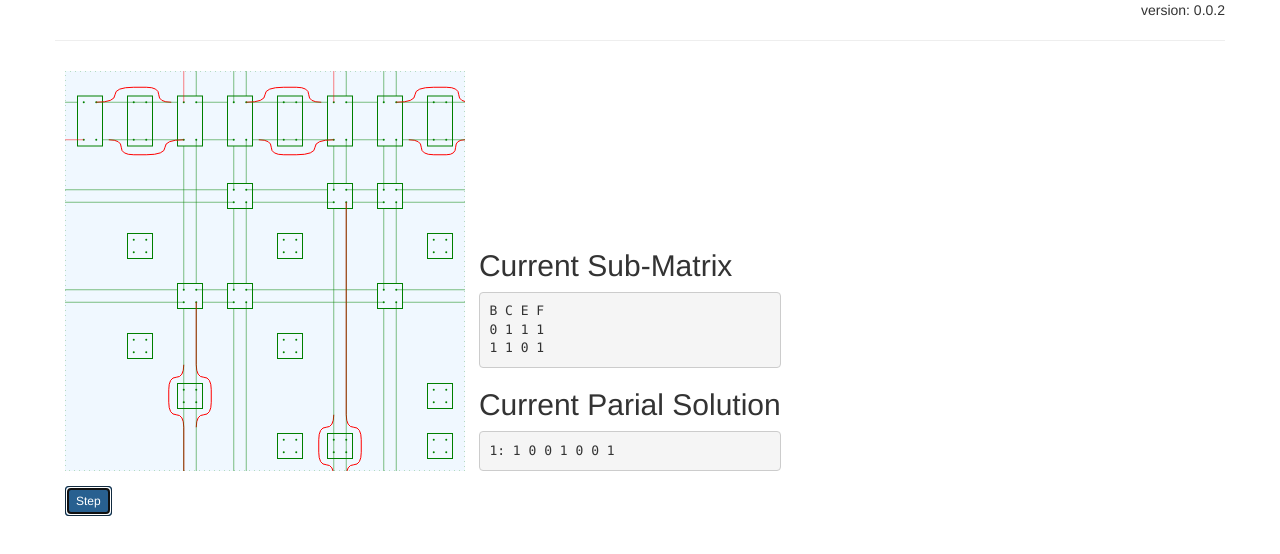
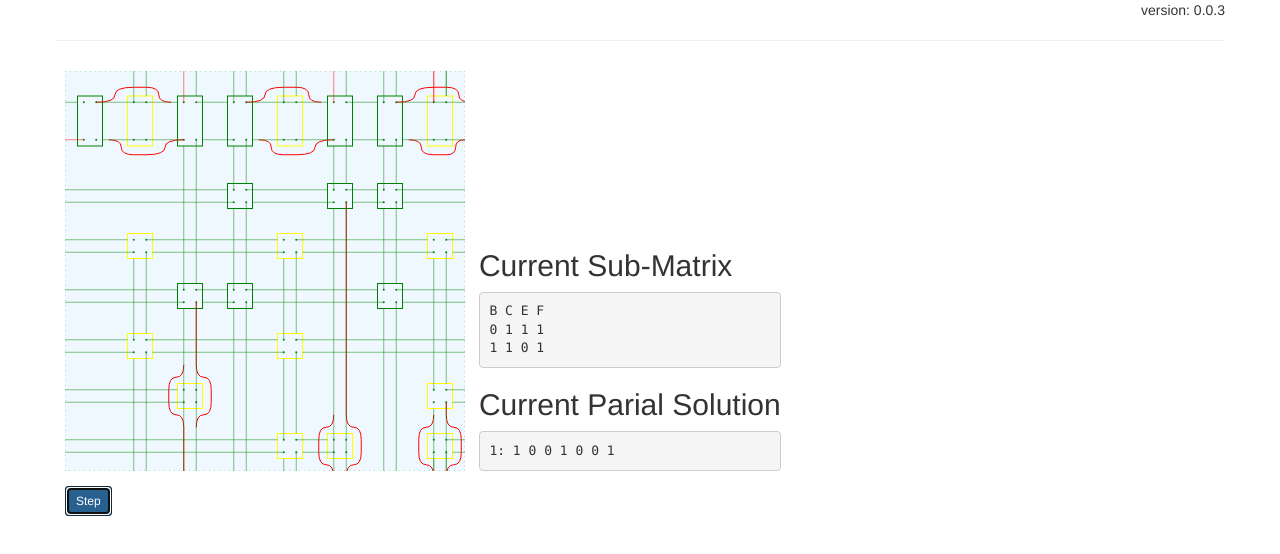
Before and after one commit to taylorjg/dlxlib-self-visualisation, a website built with webpack: page client/index.html in a window 1280 px wide. Both pictures are taken after a click on the button "Step". Built offline with nearby package versions, Linux system fonts and the light colour scheme.

Commit message:
More work done on covered nodes

```diff
--- a/client/DrawingAreaSvg.js
+++ b/client/DrawingAreaSvg.js
@@ -45,6 +45,7 @@ export class DrawingAreaSvg {
         rect.setAttribute('stroke', colour);
         rect.setAttribute('fill-opacity', 0);
         this.svg.appendChild(rect);
+        return rect;
     }
 
     createPath(data, colour) {
@@ -70,17 +71,8 @@ export class DrawingAreaSvg {
     }
 
     drawNodeRect(node) {
-        this.createRect(node.x, node.y, node.width, node.height, 'green');
-    }
-
-    getHorizontalCoveredNodes(n) {
-        const xs = n.oldRights.slice().reverse();
-        return xs.length ? xs.concat(this.getHorizontalCoveredNodes(xs[xs.length - 1])) : xs;
-    }
-
-    getVerticalCoveredNodes(n) {
-        const xs = n.oldDowns.slice().reverse();
-        return xs.length ? xs.concat(this.getVerticalCoveredNodes(xs[xs.length - 1])) : xs;
+        const rect = this.createRect(node.x, node.y, node.width, node.height, 'green');
+        rect.setAttribute('data-coords', `${node.colIndex}-${node.rowIndex}`);
     }
 
     n2s(n) {
@@ -211,8 +203,7 @@ export class DrawingAreaSvg {
         this.drawLeftGoingRoundLink(n2, coveredNodes);
     }
 
-    drawHorizontalLinks(n1, n2) {
-        const coveredNodes = this.getHorizontalCoveredNodes(n1);
+    drawHorizontalLinks(n1, n2, coveredNodes) {
         if (coveredNodes.length) {
             console.log(`[drawHorizontalLinks] n1: ${this.n2s(n1)}; n2: ${this.n2s(n2)}; coveredNodes: ${coveredNodes.map(this.n2s).join(', ')}`);
             this.drawHorizontalGoingAroundLinks(n1, n2, coveredNodes);
@@ -221,8 +212,7 @@ export class DrawingAreaSvg {
         this.createLine(n2.swx, n2.swy, n1.x + n1.width, n2.swy, 'green', null, true);
     }
 
-    drawHorizontalLinksToRightEdge(n) {
-        const coveredNodes = this.getHorizontalCoveredNodes(n);
+    drawHorizontalLinksToRightEdge(n, coveredNodes) {
         if (coveredNodes.length) {
             console.log(`[drawHorizontalLinksToRightEdge] n1: ${this.n2s(n)}; coveredNodes: ${coveredNodes.map(this.n2s).join(', ')}`);
             this.drawHorizontalGoingAroundLinks(n, { swx: this.width, swy: n.swy }, coveredNodes);
@@ -238,8 +228,7 @@ export class DrawingAreaSvg {
         this.createLine(n.swx, n.swy, 0, n.swy, bottomLineColour, null, true);
     }
 
-    drawVerticalLinks(n1, n2) {
-        const coveredNodes = this.getVerticalCoveredNodes(n1);
+    drawVerticalLinks(n1, n2, coveredNodes) {
         if (coveredNodes.length) {
             console.log(`[drawVerticalLinks] n1: ${this.n2s(n1)}; n2: ${this.n2s(n2)}; coveredNodes: ${coveredNodes.map(this.n2s).join(', ')}`);
             this.drawVerticalGoingAroundLinks(n1, n2, coveredNodes);
@@ -248,8 +237,7 @@ export class DrawingAreaSvg {
         this.createLine(n2.nwx, n2.nwy, n2.nwx, n1.y + n1.height, 'green', null, true);
     }
 
-    drawVerticalLinksToBottomEdge(n) {
-        const coveredNodes = this.getVerticalCoveredNodes(n);
+    drawVerticalLinksToBottomEdge(n, coveredNodes) {
         if (coveredNodes.length) {
             console.log(`[drawVerticalLinksToBottomEdge] n1: ${this.n2s(n)}; coveredNodes: ${coveredNodes.map(this.n2s).join(', ')}`);
             this.drawVerticalGoingAroundLinks(n, { nwx: n.nwx, nwy: this.height }, coveredNodes);
@@ -269,4 +257,17 @@ export class DrawingAreaSvg {
         const links = document.getElementsByClassName('link');
         Array.from(links).forEach(link => link.remove());
     }
+
+    resetAllNodes() {
+        const elements = Array.from(document.querySelectorAll('[data-coords]'));
+        elements.forEach(element => element.setAttribute('class', ''));
+    }
+
+    setNodeCovered(node) {
+        const coords = `${node.colIndex}-${node.rowIndex}`;
+        const element = document.querySelector(`[data-coords='${coords}']`);
+        if (element) {
+            element.setAttribute('class', 'covered');
+        }
+    }
 }
--- a/client/index.js
+++ b/client/index.js
@@ -18,6 +18,9 @@ const matrix = [
     [0, 1, 0, 0, 0, 0, 1],
     [0, 0, 0, 1, 1, 0, 1]
 ];
+
+const CODE_POINT_A = 'A'.codePointAt(0);
+const COLUMN_NAMES = matrix[0].map((_, index) => String.fromCodePoint(CODE_POINT_A + index));
 
 const rootToStructure = root => {
     const nodes = [];
@@ -149,39 +152,44 @@ const drawInitialStructure = (root, drawingArea) => {
 };
 
 const getHorizontalCoveredNodes = n => {
-    const xs = n.oldRights.slice().reverse();
-    return xs.length ? xs.concat(getHorizontalCoveredNodes(xs[xs.length - 1])) : xs;
+    const xs = n.oldRights;
+    const ys = xs.map(getHorizontalCoveredNodes);
+    return xs.concat(...ys).sort((a, b) => a.colIndex - b.colIndex);
 };
 
 const getVerticalCoveredNodes = n => {
-    const xs = n.oldDowns.slice().reverse();
-    return xs.length ? xs.concat(getVerticalCoveredNodes(xs[xs.length - 1])) : xs;
+    const xs = n.oldDowns;
+    const ys = xs.map(getVerticalCoveredNodes);
+    return xs.concat(...ys).sort((a, b) => a.rowIndex - b.rowIndex);
 };
 
 const drawLinks = (nodeWidth, nodeHeight, root, drawingArea) => {
 
     drawingArea.removeAllLinks();
+    drawingArea.resetAllNodes();
 
     const { nodes } = rootToStructure(root);
 
     const drawHorizontalLinks = n1 => {
+        const coveredNodes = getHorizontalCoveredNodes(n1);
         const n2 = n1.right;
         if (n2.colIndex > n1.colIndex) {
-            drawingArea.drawHorizontalLinks(n1, n2);
+            drawingArea.drawHorizontalLinks(n1, n2, coveredNodes);
         }
         else {
-            drawingArea.drawHorizontalLinksToRightEdge(n1);
+            drawingArea.drawHorizontalLinksToRightEdge(n1, coveredNodes);
             drawingArea.drawHorizontalLinksFromLeftEdge(n2);
         }
     };
 
     const drawVerticalLinks = n1 => {
+        const coveredNodes = getVerticalCoveredNodes(n1);
         let n2 = n1.down;
         if (n2.rowIndex > n1.rowIndex) {
-            drawingArea.drawVerticalLinks(n1, n2);
+            drawingArea.drawVerticalLinks(n1, n2, coveredNodes);
         }
         else {
-            drawingArea.drawVerticalLinksToBottomEdge(n1);
+            drawingArea.drawVerticalLinksToBottomEdge(n1, coveredNodes);
             drawingArea.drawVerticalLinksFromTopEdge(n2);
         }
     };
@@ -193,23 +201,30 @@ const drawLinks = (nodeWidth, nodeHeight, root, drawingArea) => {
     const blessCoveredNodesOf = n => {
         const coveredNodes = getVerticalCoveredNodes(n);
         coveredNodes.forEach(n2 => {
-            console.log(`[blessCoveredNodesOf] n2.colIndex: ${n2.colIndex}; n2.rowIndex: ${n2.rowIndex}`);
             blessNode(nodeWidth, nodeHeight)(n2);
+            drawingArea.setNodeCovered(n2);
+        });
+    };
+    const blessUncoveredNodesOf = n => {
+        n.loopDown(n2 => {
+            blessNode(nodeWidth, nodeHeight)(n2);
+            drawingArea.setNodeCovered(n2);
         });
     };
     const blessCoveredColumnHeadersOf = ch => {
-        blessCoveredNodesOf(ch);
         ch.loopDown(blessCoveredNodesOf);
         const coveredNodes = getHorizontalCoveredNodes(ch);
         coveredNodes.forEach(ch2 => {
-            console.log(`[blessCoveredColumnHeadersOf] ch2.colIndex: ${ch2.colIndex}; ch2.rowIndex: ${ch2.rowIndex}`);
             blessColumnHeader(nodeWidth, nodeHeight)(ch2);
+            blessUncoveredNodesOf(ch2);
             blessCoveredNodesOf(ch2);
             ch2.loopDown(blessCoveredNodesOf);
+            drawingArea.setNodeCovered(ch2);
         });
     };
     blessCoveredColumnHeadersOf(root);
     root.loopRight(blessCoveredColumnHeadersOf);
+    root.loopRight(blessCoveredNodesOf);
 
     drawHorizontalLinks(root);
     root.loopRight(drawHorizontalLinks);
@@ -217,20 +232,27 @@ const drawLinks = (nodeWidth, nodeHeight, root, drawingArea) => {
     nodes.forEach(drawHorizontalLinks);
     nodes.forEach(drawVerticalLinks);
 
-    // const drawLinksForCoveredNodesOf = n => {
-    //     const coveredNodes = getVerticalCoveredNodes(n);
-    //     coveredNodes.forEach(drawHorizontalLinks);
-    //     coveredNodes.forEach(drawVerticalLinks);
-    // };
-    // const drawLinksForCoveredColumnHeadersOf = ch => {
-    //     const coveredNodes = getHorizontalCoveredNodes(ch);
-    //     coveredNodes.forEach(ch2 => {
-    //         drawLinksForCoveredNodesOf(ch2);
-    //         ch2.loopDown(drawLinksForCoveredNodesOf);
-    //     });
-    // };
-    // drawLinksForCoveredColumnHeadersOf(root);
-    // root.loopRight(drawLinksForCoveredColumnHeadersOf);
+    const drawLinksForCoveredNodesOf = n => {
+        const coveredNodes = getVerticalCoveredNodes(n);
+        coveredNodes.forEach(drawHorizontalLinks);
+        coveredNodes.forEach(drawVerticalLinks);
+    };
+    const drawLinksForUncoveredNodesOf = n => {
+        n.loopDown(n2 => {
+            drawHorizontalLinks(n2);
+            drawVerticalLinks(n2);
+        });
+    };
+    const drawLinksForCoveredColumnHeadersOf = ch => {
+        const coveredNodes = getHorizontalCoveredNodes(ch);
+        coveredNodes.forEach(ch2 => {
+            drawLinksForUncoveredNodesOf(ch2);
+            drawLinksForCoveredNodesOf(ch2);
+            ch2.loopDown(drawLinksForCoveredNodesOf);
+        });
+    };
+    drawLinksForCoveredColumnHeadersOf(root);
+    root.loopRight(drawLinksForCoveredColumnHeadersOf);
 };
 
 const queue = [];
@@ -238,11 +260,9 @@ const drawingArea = new DrawingAreaSvg('svg');
 const preSubMatrix = document.getElementById('preSubMatrix');
 const prePartialSolution = document.getElementById('prePartialSolution');
 const btnStep = document.getElementById('btnStep');
+
 let nodeWidth = undefined;
 let nodeHeight = undefined;
-
-const A = 'A'.codePointAt(0);
-const COLUMN_NAMES = matrix[0].map((_, index) => String.fromCodePoint(A + index));
 
 const populateSubMatrix = root => {
     const ss = [];
--- a/client/styles.css
+++ b/client/styles.css
@@ -24,3 +24,7 @@ button {
 #version {
     font-style: italic;
 }
+
+.covered {
+    stroke: yellow;
+}
--- a/package.json
+++ b/package.json
@@ -1,6 +1,6 @@
 {
   "name": "dlxlib-self-visualisation",
-  "version": "0.0.2",
+  "version": "0.0.3",
   "description": "Visualisation of the manipulation of the internal links of dlxlib as the algorithm progresses",
   "scripts": {
     "start": "node server/app.js",
```
